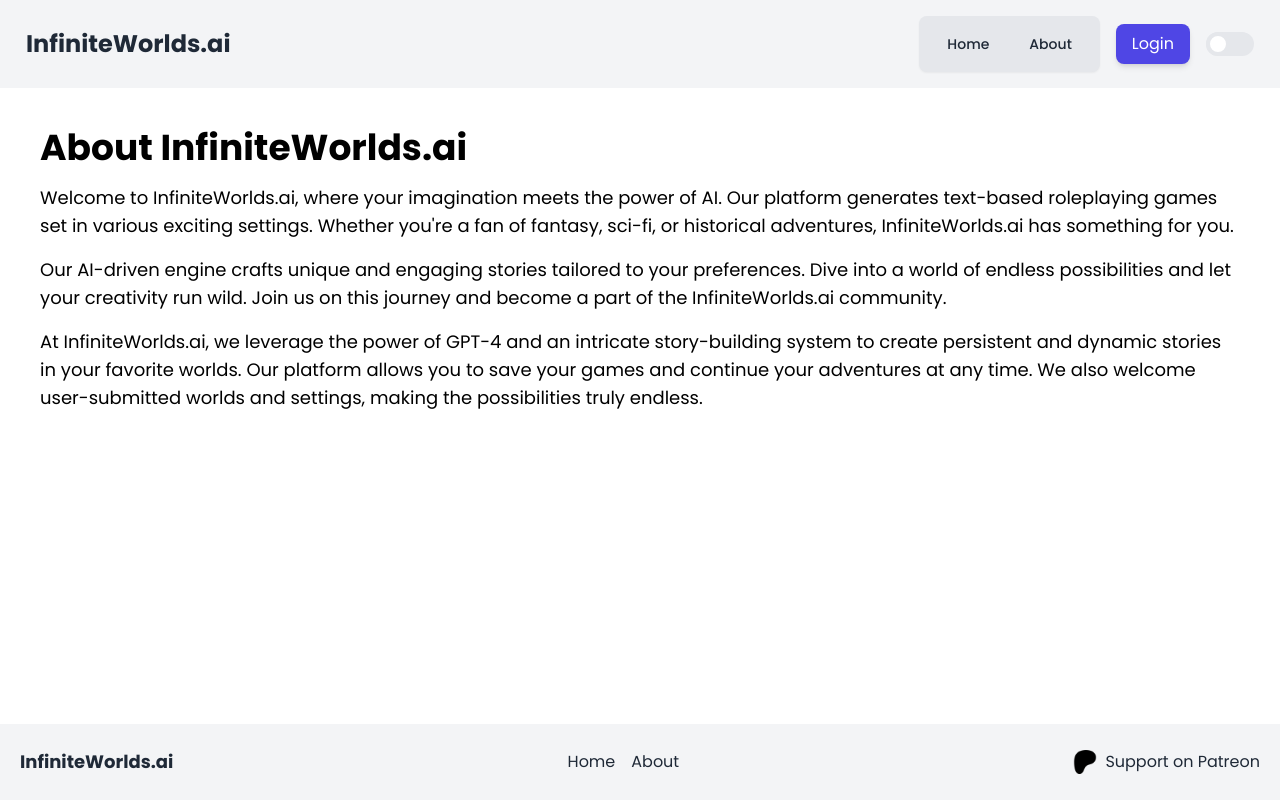
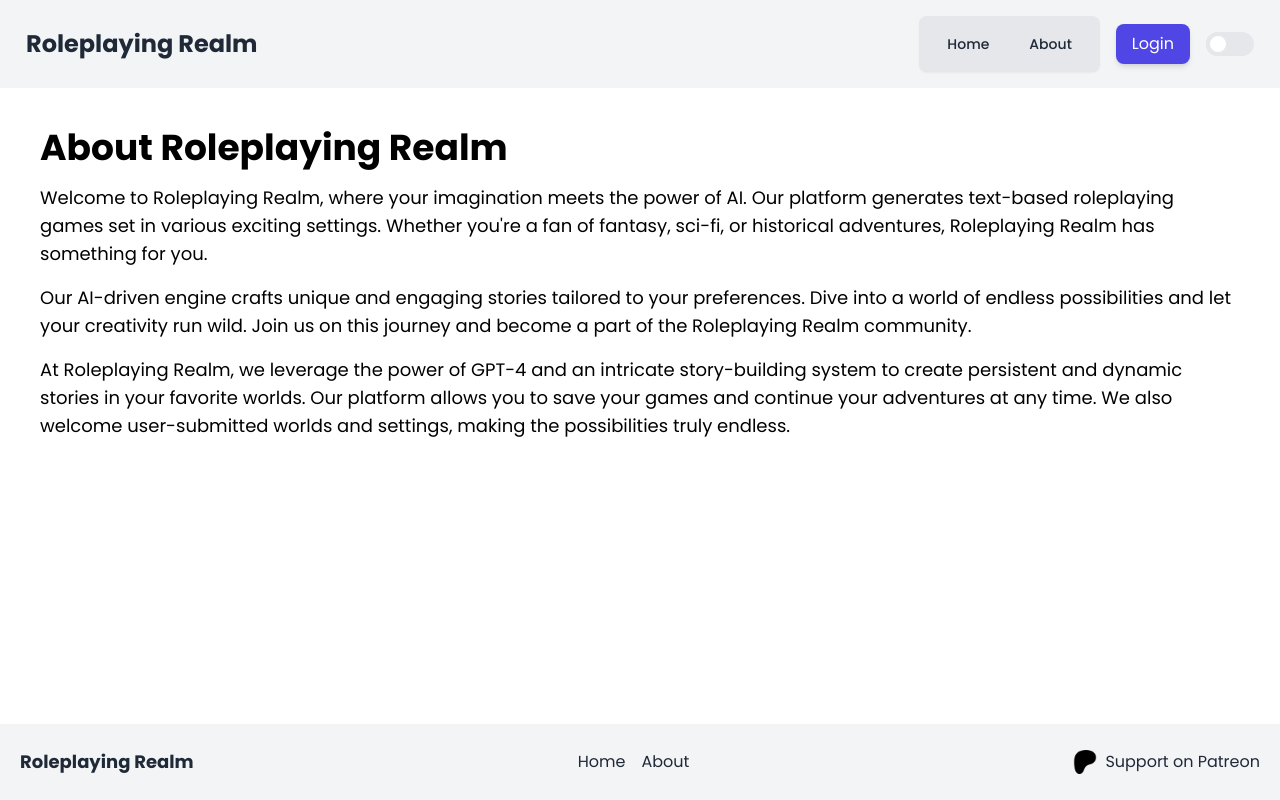
Before and after one commit to alexwaddell97/text-quest, a Next.js app: page /about in a window 1280 px wide. Built offline with nearby package versions, Linux system fonts and the light colour scheme.

Commit message:
fix: updated naming across app

```diff
--- a/src/app/about/page.tsx
+++ b/src/app/about/page.tsx
@@ -18,15 +18,15 @@ export default function Home() {
       <motion.div
         className={`w-full h-full p-10 ${theme === 'dark' ? 'bg-gray-700 text-white' : 'bg-white text-black'}`}
       >
-        <h1 className="text-4xl font-bold mb-4">About InfiniteWorlds.ai</h1>
+        <h1 className="text-4xl font-bold mb-4">About Roleplaying Realm</h1>
         <p className="text-lg mb-4">
-          Welcome to InfiniteWorlds.ai, where your imagination meets the power of AI. Our platform generates text-based roleplaying games set in various exciting settings. Whether you're a fan of fantasy, sci-fi, or historical adventures, InfiniteWorlds.ai has something for you.
+          Welcome to Roleplaying Realm, where your imagination meets the power of AI. Our platform generates text-based roleplaying games set in various exciting settings. Whether you're a fan of fantasy, sci-fi, or historical adventures, Roleplaying Realm has something for you.
         </p>
         <p className="text-lg mb-4">
-          Our AI-driven engine crafts unique and engaging stories tailored to your preferences. Dive into a world of endless possibilities and let your creativity run wild. Join us on this journey and become a part of the InfiniteWorlds.ai community.
+          Our AI-driven engine crafts unique and engaging stories tailored to your preferences. Dive into a world of endless possibilities and let your creativity run wild. Join us on this journey and become a part of the Roleplaying Realm community.
         </p>
         <p className="text-lg mb-4">
-          At InfiniteWorlds.ai, we leverage the power of GPT-4 and an intricate story-building system to create persistent and dynamic stories in your favorite worlds. Our platform allows you to save your games and continue your adventures at any time. We also welcome user-submitted worlds and settings, making the possibilities truly endless.
+          At Roleplaying Realm, we leverage the power of GPT-4 and an intricate story-building system to create persistent and dynamic stories in your favorite worlds. Our platform allows you to save your games and continue your adventures at any time. We also welcome user-submitted worlds and settings, making the possibilities truly endless.
         </p>
       </motion.div>
       <Footer />
--- a/src/app/api/game/route.ts
+++ b/src/app/api/game/route.ts
@@ -89,7 +89,7 @@ export async function POST(request: Request): Promise<NextResponse> {
         // If no gameId is provided or no session is found, create a new session
         newGameId = new ObjectId().toString();
         const initialMessages = [
-            { role: "system", content: 'This is a setup message. You are connected to a InfiniteWorlds.ai, a website that generates text based adventure games in various settings. When you present options to the user, please wrap these in four asterisks either side like ****Do a thing****. Any text related to the option should be in the asterisks. This will allow the AI to understand the options you are presenting. Add 4 new line spaces between paragraphs.' },
+            { role: "system", content: 'This is a setup message. You are connected to a Roleplaying Realm, a website that generates text based adventure games in various settings. When you present options to the user, please wrap these in four asterisks either side like ****Do a thing****. Any text related to the option should be in the asterisks. This will allow the AI to understand the options you are presenting. Add 4 new line spaces between paragraphs.' },
             { role: "system", content: setting.system_message },
             { role: "system", content: `Genre: ${setting.genre}` },
             { role: "system", content: `Key Themes: ${setting.key_themes.map(theme => `${theme.theme} (${theme.description})`).join(", ")}` },
--- a/src/app/layout.tsx
+++ b/src/app/layout.tsx
@@ -11,7 +11,7 @@ variable: '--font-poppins',
 weight: ['100', '200', '300', '400', '500', '600', '700', '800', '900']})
 
 export const metadata: Metadata = {
-  title: "InfiniteWorlds.ai | Infinite Words, Infinite Possibilities",
+  title: "Roleplaying Realm | Infinite Words, Infinite Possibilities",
   description: "A place where you can create your own worlds and stories.",
 };
 
--- a/src/components/Footer/index.tsx
+++ b/src/components/Footer/index.tsx
@@ -16,7 +16,7 @@ export default function Footer({ onClick }: any) {
             transition={{ duration: 0.5 }}
         >
             <div className="mx-[20px] flex justify-between items-center">
-                <div className="text-lg font-bold">InfiniteWorlds.ai</div>
+                <div className="text-lg font-bold">Roleplaying Realm</div>
                 <nav className="flex space-x-4">
                     <Link href="/" passHref>
                         <span className="hover:text-gray-600 cursor-pointer">Home</span>
--- a/src/components/Header/index.tsx
+++ b/src/components/Header/index.tsx
@@ -26,7 +26,7 @@ export default function Header({ onClick }: any) {
                         animate={{ opacity: 1 }}
                         transition={{ duration: 1 }}
                     >
-                        InfiniteWorlds.ai
+                        Roleplaying Realm
                     </motion.h1>
                 </Link>
                 <div className="flex items-center space-x-4">
```
Also changed, not shown: 1 other file (tests, documents, lock files or other folders).
